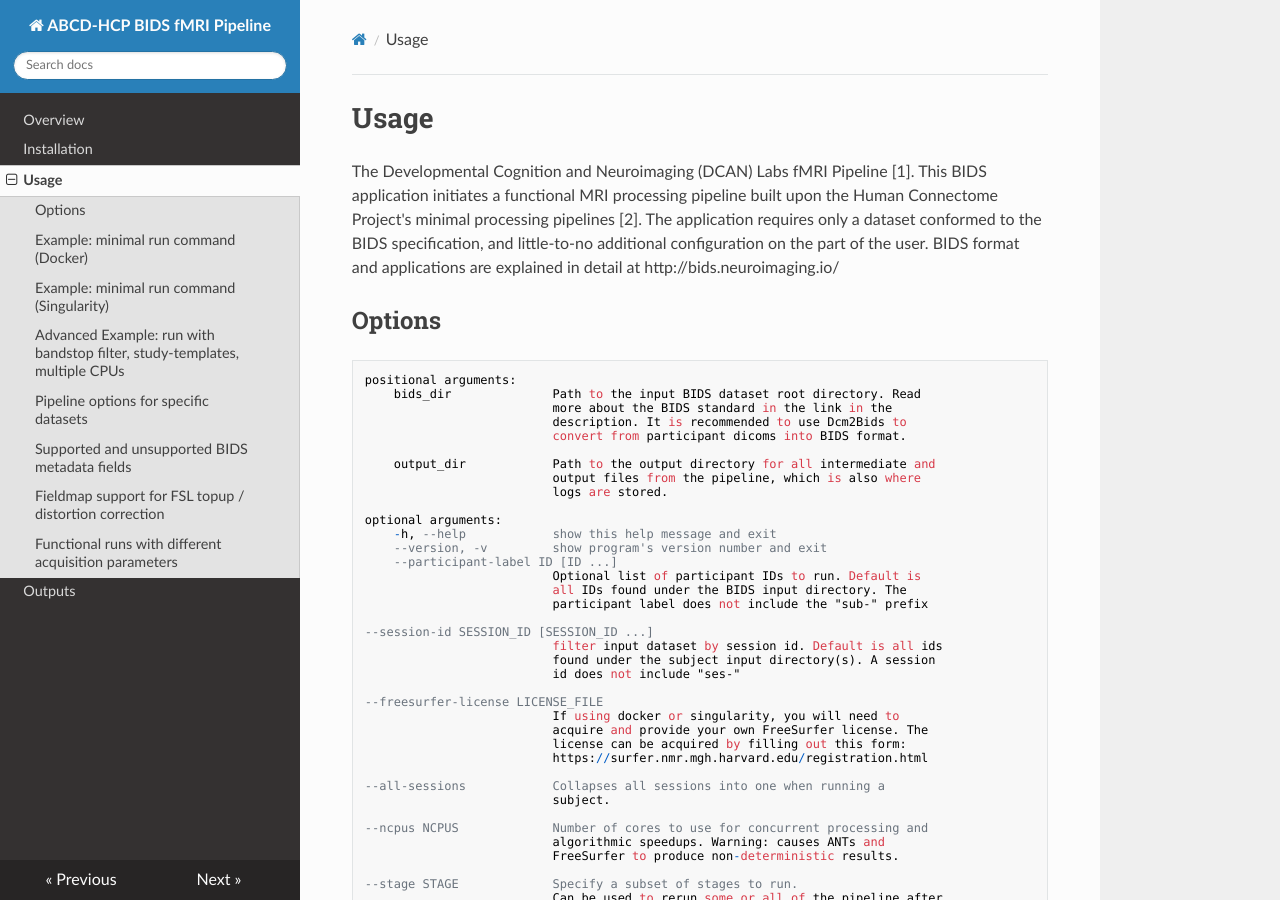
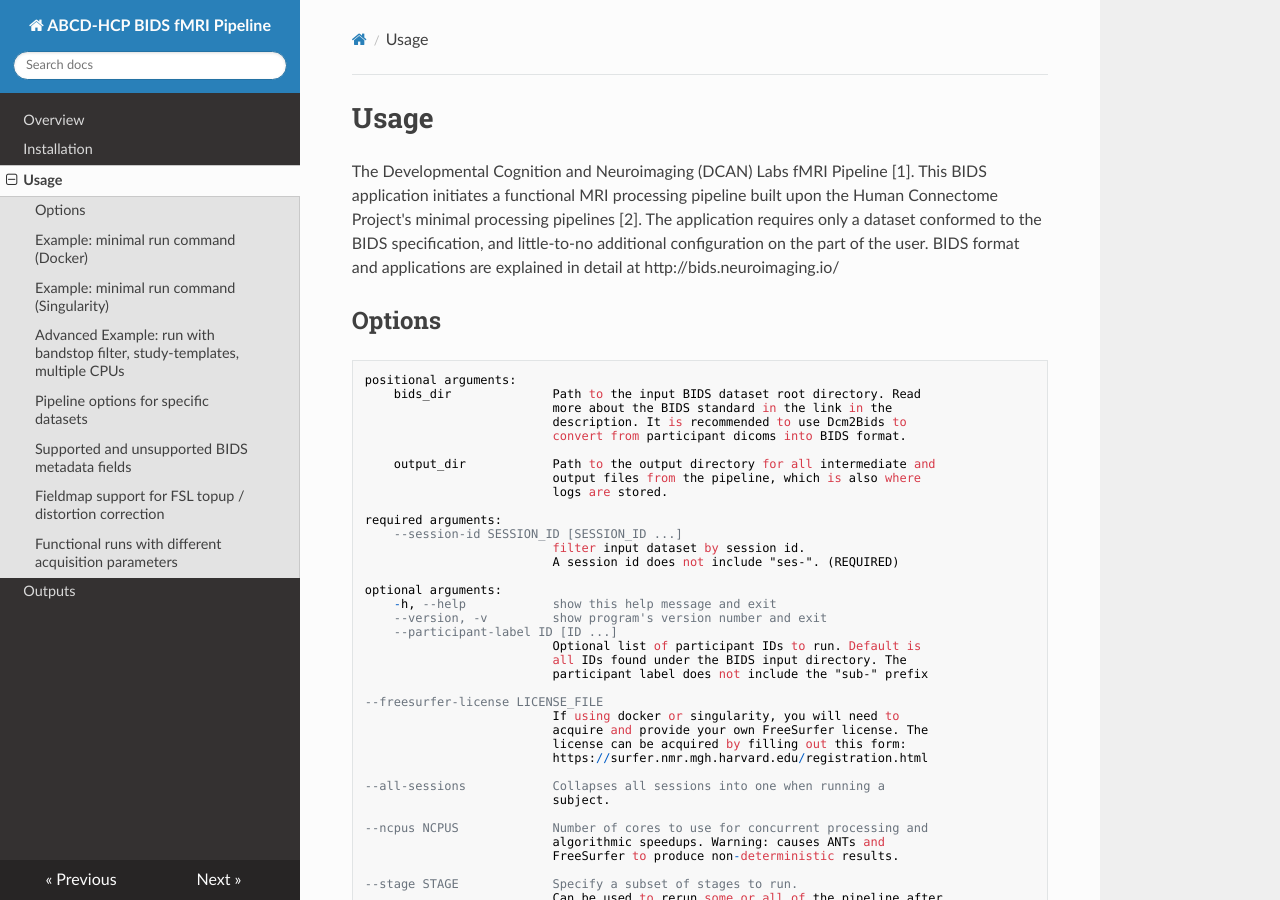
Before and after one commit to DCAN-Labs/abcd-hcp-pipeline, an MkDocs documentation site: the page built from docs/usage.md, in a window 1280 px wide and 900 px high. Built offline with MkDocs 1.6.1, drawn with Linux system fonts in a browser that asks for light colours; nearby versions of some CDN libraries.

Commit message:
Updated the usage.md to specify that the --session argument is required

```diff
--- a/docs/usage.md
+++ b/docs/usage.md
@@ -19,6 +19,11 @@ and applications are explained in detail at http://bids.neuroimaging.io/
                               output files from the pipeline, which is also where
                               logs are stored.
 
+    required arguments:
+        --session-id SESSION_ID [SESSION_ID ...]
+                              filter input dataset by session id.
+                              A session id does not include "ses-". (REQUIRED)
+
     optional arguments:
         -h, --help            show this help message and exit
         --version, -v         show program's version number and exit
@@ -26,11 +31,6 @@ and applications are explained in detail at http://bids.neuroimaging.io/
                               Optional list of participant IDs to run. Default is
                               all IDs found under the BIDS input directory. The
                               participant label does not include the "sub-" prefix
-
-    --session-id SESSION_ID [SESSION_ID ...]
-                              filter input dataset by session id. Default is all ids
-                              found under the subject input directory(s). A session
-                              id does not include "ses-"
 
     --freesurfer-license LICENSE_FILE
                               If using docker or singularity, you will need to
```
